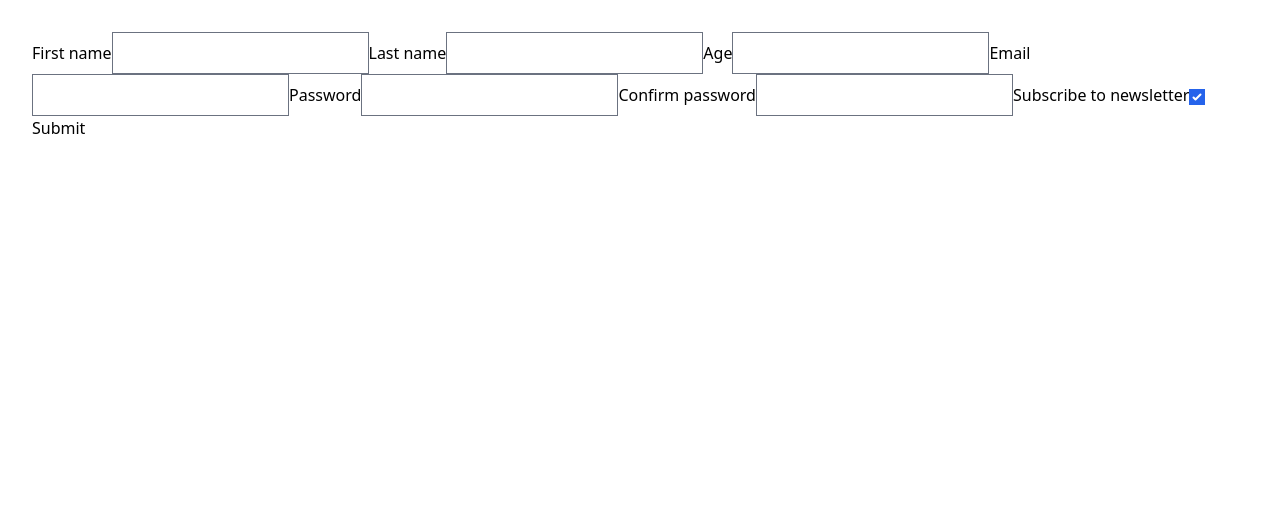
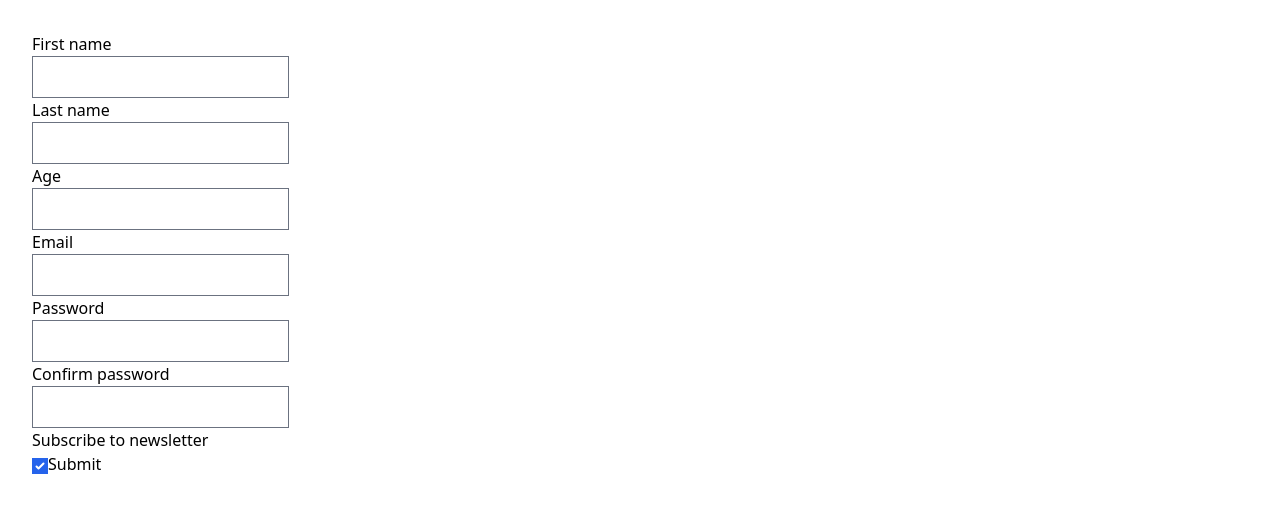
Before and after one commit to simonrevill/form-testing-practice, a React (Vite) app: page / in a window 1280 px wide. Shown: the top 512 px of the page. Built offline with nearby package versions, Linux system fonts and the light colour scheme.

Commit message:
refactor labels to Label component

```diff
--- /dev/null
+++ b/src/components/Label/Label.tsx
@@ -0,0 +1,11 @@
+import { ComponentProps } from 'react';
+
+type LabelProps = ComponentProps<'label'>;
+
+const Label = ({ children, ...rest }: LabelProps) => (
+  <label className="block" {...rest}>
+    {children}
+  </label>
+);
+
+export default Label;
--- /dev/null
+++ b/src/components/Label/index.ts
@@ -0,0 +1,3 @@
+import Label from "./Label";
+
+export default Label;
--- a/src/forms/RegistrationForm/RegistrationForm.tsx
+++ b/src/forms/RegistrationForm/RegistrationForm.tsx
@@ -1,25 +1,27 @@
+import Label from '../../components/Label';
+
 const RegistrationForm = () => {
   return (
     <form>
-      <label htmlFor="firstName">First name</label>
+      <Label htmlFor="firstName">First name</Label>
       <input type="text" name="firstName" id="firstName" />
 
-      <label htmlFor="lastName">Last name</label>
+      <Label htmlFor="lastName">Last name</Label>
       <input type="text" name="lastName" id="lastName" />
 
-      <label htmlFor="age">Age</label>
+      <Label htmlFor="age">Age</Label>
       <input type="number" name="age" id="age" />
 
-      <label htmlFor="email">Email</label>
+      <Label htmlFor="email">Email</Label>
       <input type="email" name="email" id="email" />
 
-      <label htmlFor="password">Password</label>
+      <Label htmlFor="password">Password</Label>
       <input type="password" name="password" id="password" />
 
-      <label htmlFor="confirmPassword">Confirm password</label>
+      <Label htmlFor="confirmPassword">Confirm password</Label>
       <input type="password" name="confirmPassword" id="confirmPassword" />
 
-      <label htmlFor="subscribeToNewsletter">Subscribe to newsletter</label>
+      <Label htmlFor="subscribeToNewsletter">Subscribe to newsletter</Label>
       <input
         type="checkbox"
         name="confirmPassword"
```
